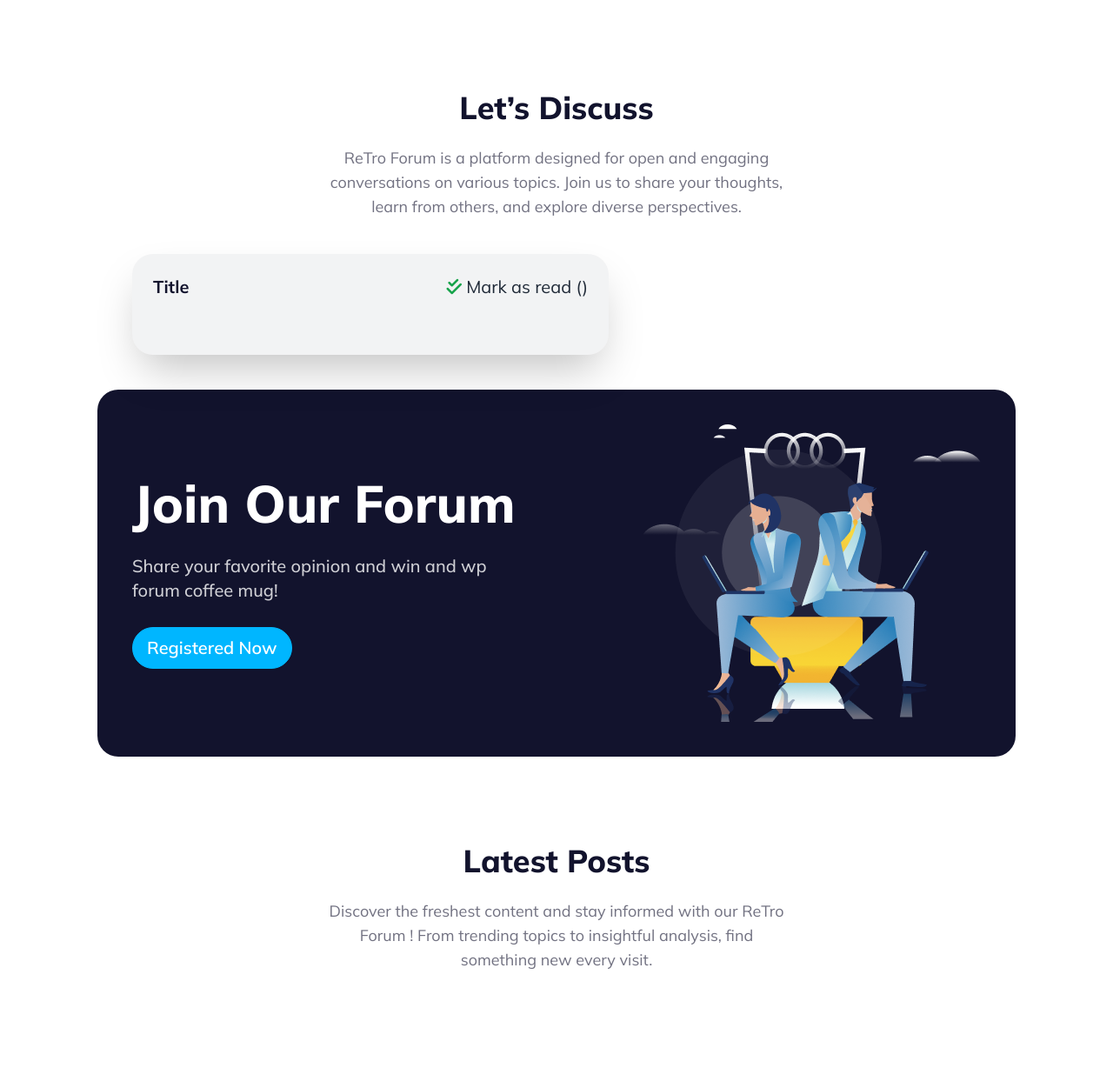
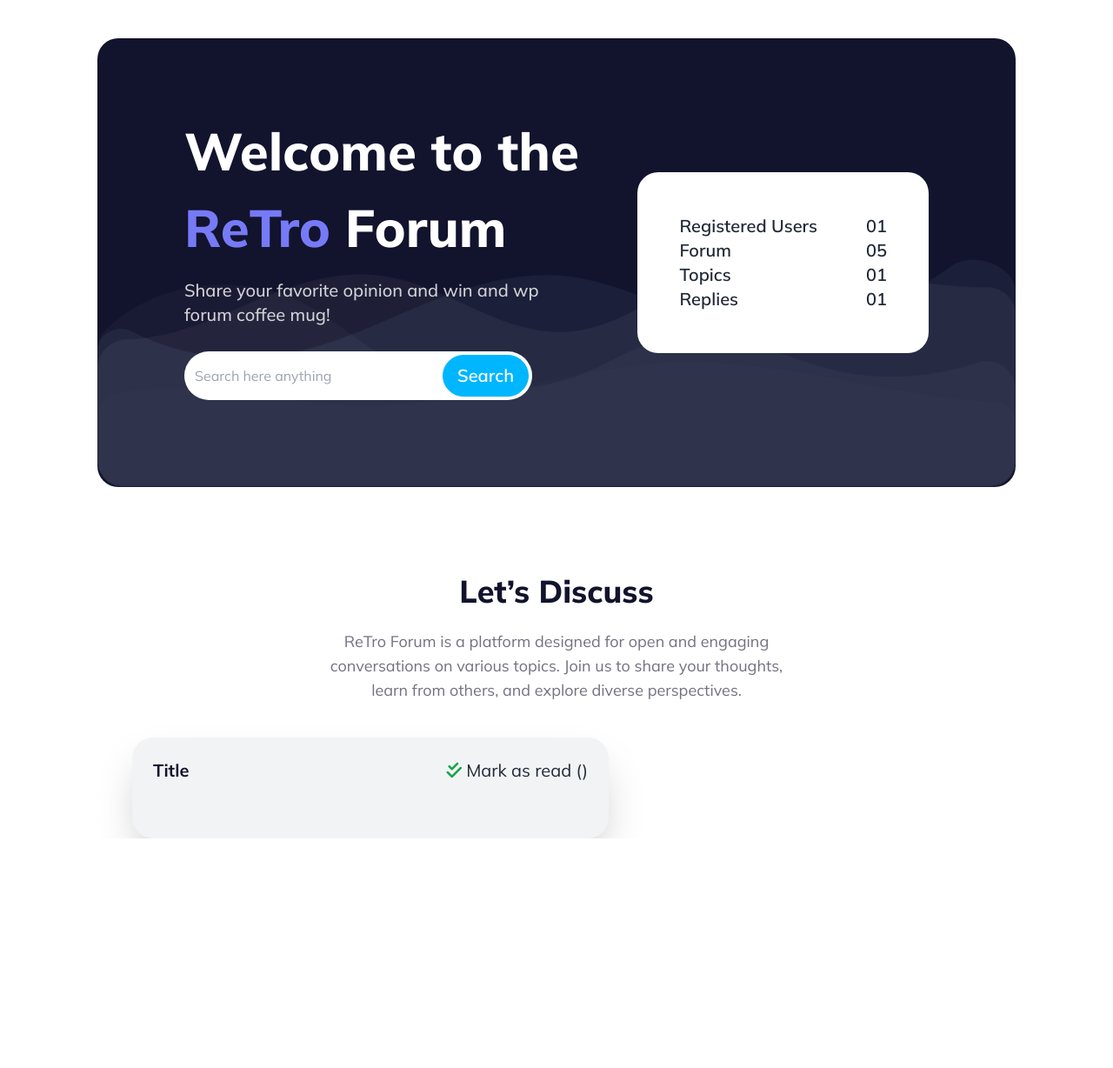
Before and after one commit to Rasel9360/Assignment-6-retro-forum, a plain HTML site: page index.html in a window 1280 px wide. Shown: the part 72-1300 px from the top of the page at 87% size. After the commit the page ends 1036 px from the top, so only its background shows below. Drawn offline with nearby package versions, Linux system fonts and the light colour scheme; no server answers.

Commit message:
header banner section added

```diff
--- a/index.html
+++ b/index.html
@@ -63,7 +63,7 @@
                 </div>
         </nav>
         <!-- banner section -->
-        <!-- <div
+        <div
             class="background bg-[#12132D] flex flex-col lg:flex-row justify-between items-center p-10 gap-10 lg:p-[100px] rounded-3xl mt-10">
             <div class="space-y-7">
                 <h1 class=" text-3xl lg:text-6xl text-white font-extrabold">Welcome to the</h1>
@@ -95,7 +95,7 @@
                     <p>01</p>
                 </div>
             </div>
-        </div> -->
+        </div>
     </header>
     <!-- Main Section -->
     <main class="container mx-auto px-4 lg:px-28">
@@ -132,7 +132,7 @@
             </div>
         </section>
         <!-- Join our forum section -->
-        <section>
+        <!-- <section>
             <div
                 class="bg-[#12132D] flex flex-col lg:flex-row justify-between items-center p-10 gap-10 lg:p-[40px] rounded-3xl mt-10">
                 <div class="space-y-7">
@@ -149,9 +149,9 @@
                     <img src="images/joinforum.png" alt="">
             </div>
             </div>
-        </section>
+        </section> -->
         <!-- Latest Posts -->
-        <section class="mt-[100px]">
+        <!-- <section class="mt-[100px]">
             <div class="text-center flex flex-col justify-center items-center space-y-6">
                 <h1 class="text-4xl text-[#12132D] font-extrabold">Latest Posts</h1>
                 <p class="lg:w-3/6 text-lg text-[#12132D99]">Discover the freshest content and stay informed with our
@@ -162,10 +162,10 @@
 
                 </div>
             </div>
-        </section>
+        </section> -->
     </main>
     <!-- footer section -->
-    <footer class="bg-[#F4F4F5] p-24 mt-24">
+    <!-- <footer class="bg-[#F4F4F5] p-24 mt-24">
         <div class="text-center flex justify-center items-center flex-col space-y-10">
             <h1 class="text-5xl font-extrabold text-[#12132D]">ReTro</h1>
             <p class="lg:w-3/6 text-lg font-semibold">Join the conversation and connect with like-minded enthusiasts on
@@ -180,7 +180,7 @@
             <hr class="border border-gray-400 w-36 lg:w-[1000px]" />
             <p class="font-semibold"><small>2024, All Rights Reserved.</small></p>
         </div>
-    </footer>
+    </footer> -->
     <!-- Scripts -->
     <script src="script/index.js"></script>
 </body>
```
